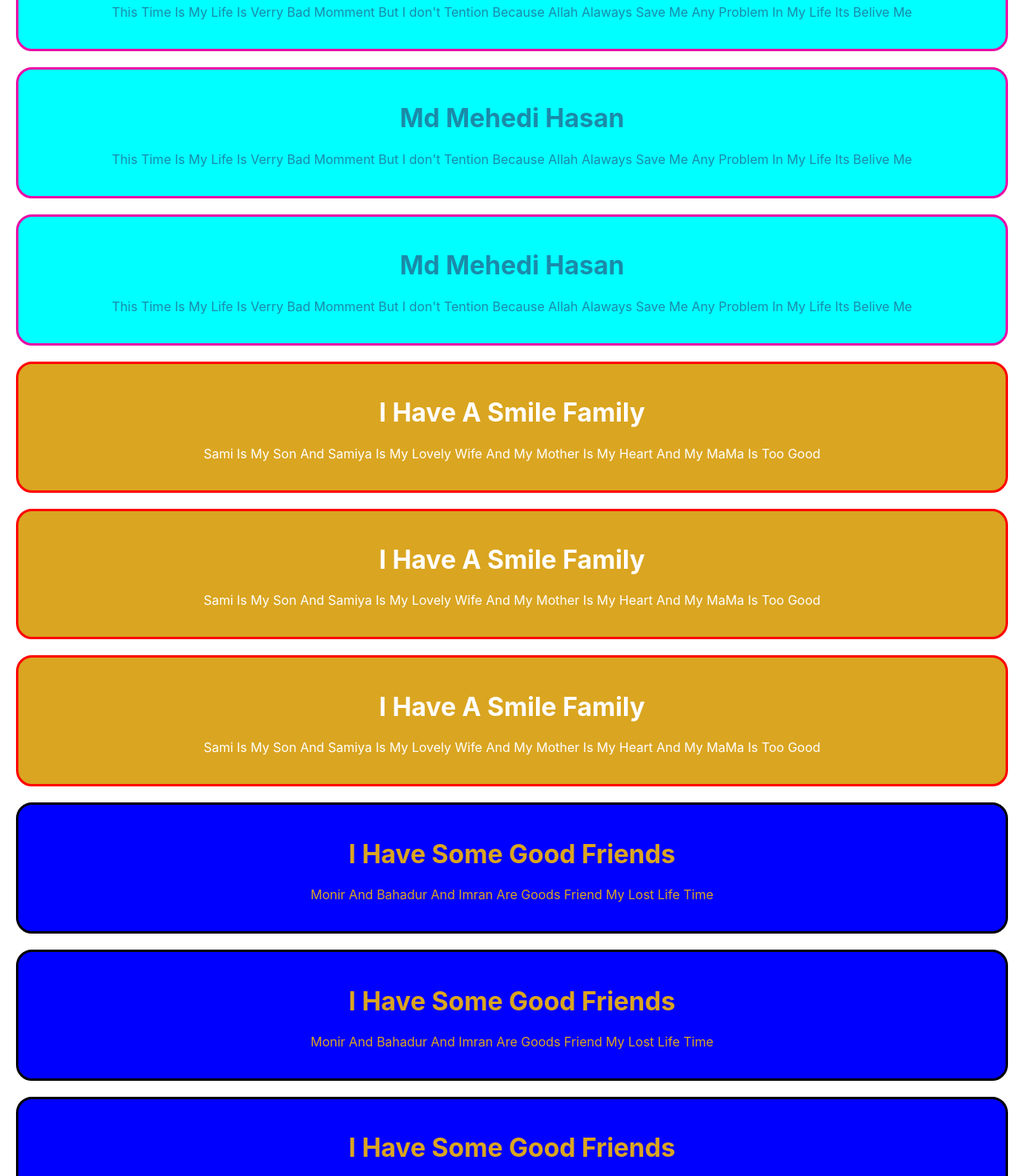
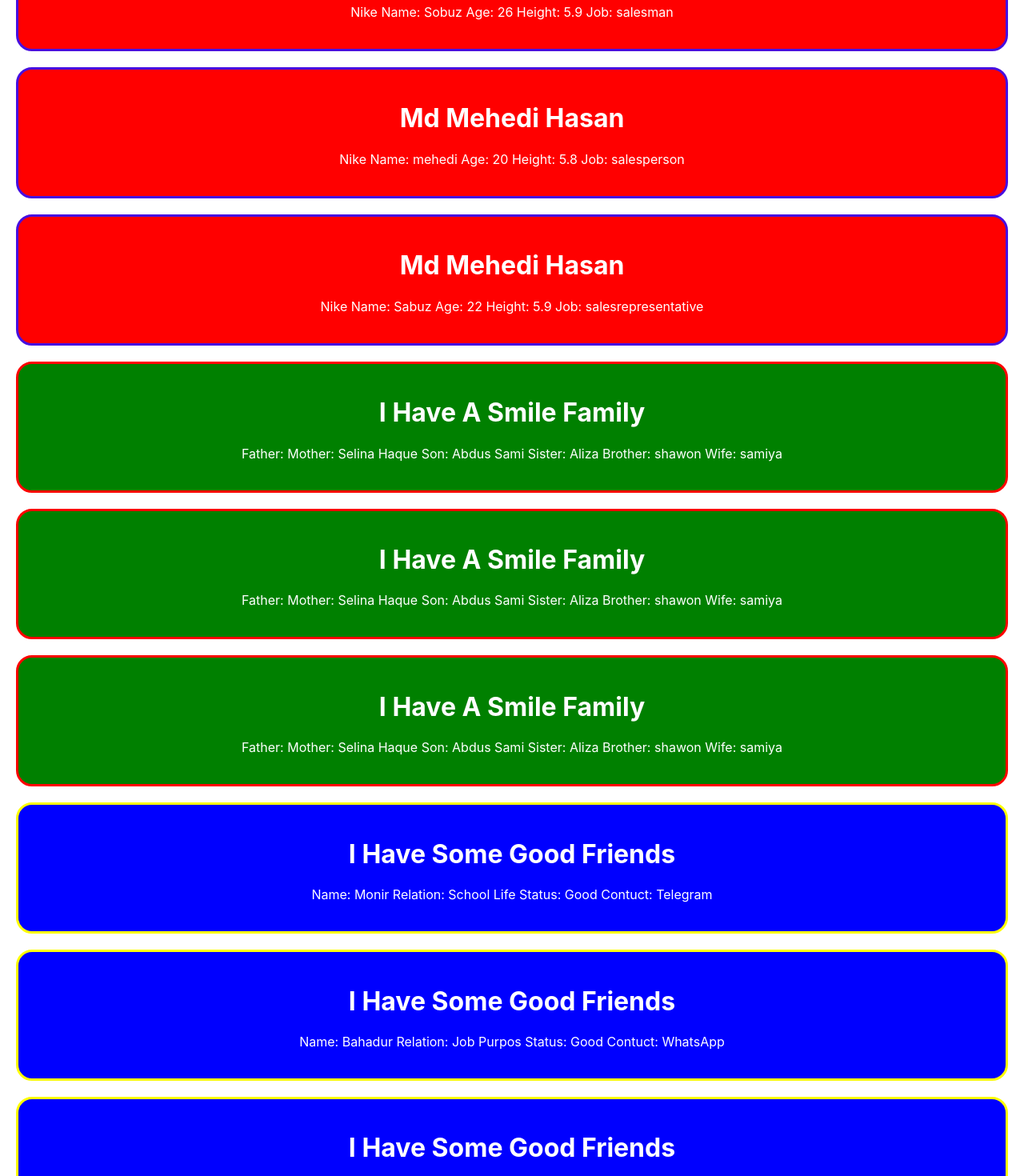
Before and after one commit to mdmehedihasan212/reactjs-core-concepts, a React (Create React App) app: page / in a window 1280 px wide. Shown: the part 120-1590 px from the top of the page at 80% size. Built offline with nearby package versions, Linux system fonts and the light colour scheme.

Commit message:
add same look defrent data dynamic

```diff
--- a/src/App.css
+++ b/src/App.css
@@ -38,11 +38,11 @@
 }
 
 .personStyle{
-  color: #1b8aa9;
-  background-color: aqua;
+  color: #ffff;
+  background-color: rgb(255, 0, 0);
   padding: 20px;
   margin: 20px;
-  border: 3px solid rgb(233, 10, 166);
+  border: 3px solid rgb(71, 15, 224);
   border-radius: 20px;
 
 }
--- a/src/App.js
+++ b/src/App.js
@@ -2,9 +2,9 @@ import logo from './logo.svg';
 import './App.css';
 
 const friendsStyle = {
-  color: 'goldenrod',
+  color: 'white',
   backgroundColor: 'blue',
-  border: '3px solid black',
+  border: '3px solid yellow',
   borderRadius: '20px',
   padding: '20px',
   margin: '20px'
@@ -13,15 +13,15 @@ const friendsStyle = {
 function App() {
   return (
     <div className="App">
-      <Person></Person>
-      <Person></Person>
-      <Person></Person>
-      <Family></Family>
-      <Family></Family>
-      <Family></Family>
-      <Friends></Friends>
-      <Friends></Friends>
-      <Friends></Friends>
+      <Person nikeName="Sobuz" age="26" hight="5.9" job="salesman"></Person>
+      <Person nikeName="mehedi" age="20" hight="5.8" job="salesperson"></Person>
+      <Person nikeName="Sabuz" age="22" hight="5.9" job="salesrepresentative"></Person>
+      <Family mother="Selina Haque" son="Abdus Sami" sister="Aliza" brother="shawon" wife="samiya"></Family>
+      <Family mother="Selina Haque" son="Abdus Sami" sister="Aliza" brother="shawon" wife="samiya"></Family>
+      <Family mother="Selina Haque" son="Abdus Sami" sister="Aliza" brother="shawon" wife="samiya"></Family>
+      <Friends name="Monir" relation="School Life" contuct="Telegram" status="Good"></Friends>
+      <Friends name="Bahadur" relation="Job Purpos" contuct="WhatsApp" status="Good"></Friends>
+      <Friends name="Imran" relation="Job Purpos" contuct="Mobile" status="Good"></Friends>
 
     </div>
   );
@@ -29,30 +29,31 @@ function App() {
 
 export default App;
 
-function Person() {
+function Person(props) {
+  console.log(props);
   return (
     <div className="personStyle">
       <h1>Md Mehedi Hasan</h1>
-      <p>This Time Is My Life Is Verry Bad Momment But I don't Tention Because Allah Alaways Save Me Any Problem In My Life Its Belive Me</p>
+      <p>Nike Name: {props.nikeName} Age: {props.age} Height: {props.hight} Job: {props.job}</p>
     </div>
   );
 
 }
 
-function Family() {
+function Family(props) {
   return (
-    <div style={{ color: 'white', backgroundColor: 'goldenrod', border: '3px solid red', margin: '20px', borderRadius: '20px', padding: '20px' }}>
+    <div style={{ color: 'white', backgroundColor: 'green', border: '3px solid red', margin: '20px', borderRadius: '20px', padding: '20px' }}>
       <h1>I Have A Smile Family</h1>
-      <p>Sami Is My Son And Samiya Is My Lovely Wife And My Mother Is My Heart And My MaMa Is Too Good</p>
+      <p>Father: {props.father} Mother: {props.mother} Son: {props.son} Sister: {props.sister} Brother: {props.brother} Wife: {props.wife}</p>
     </div>
   )
 }
 
-function Friends() {
+function Friends(props) {
   return (
     <div style={friendsStyle}>
       <h1>I Have Some Good Friends</h1>
-      <p>Monir And Bahadur And Imran Are Goods Friend My Lost Life Time</p>
+      <p>Name: {props.name} Relation: {props.relation} Status: {props.status} Contuct: {props.contuct}</p>
     </div>
   )
 }
```
